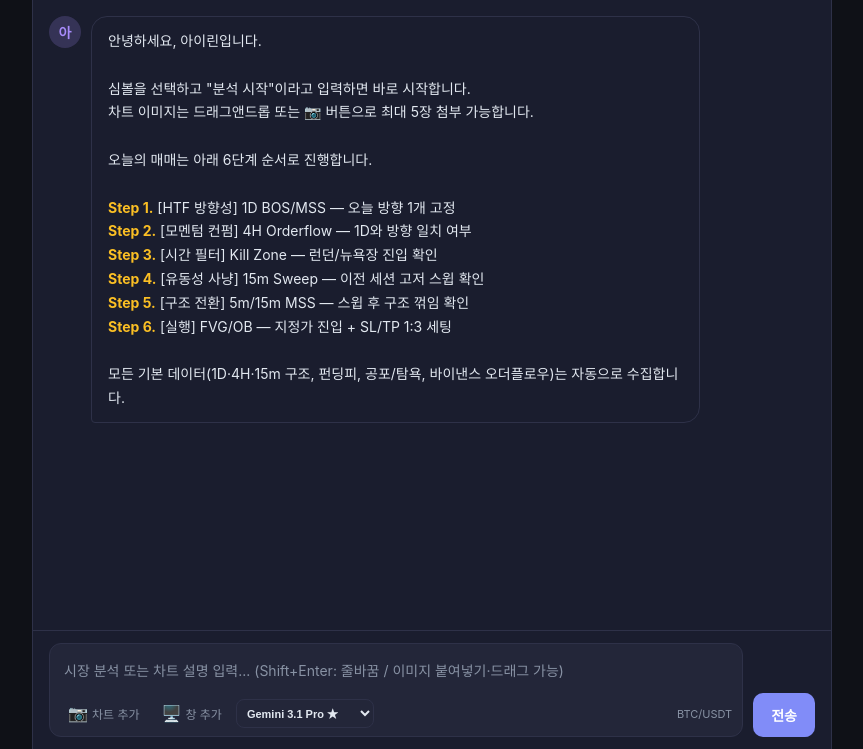
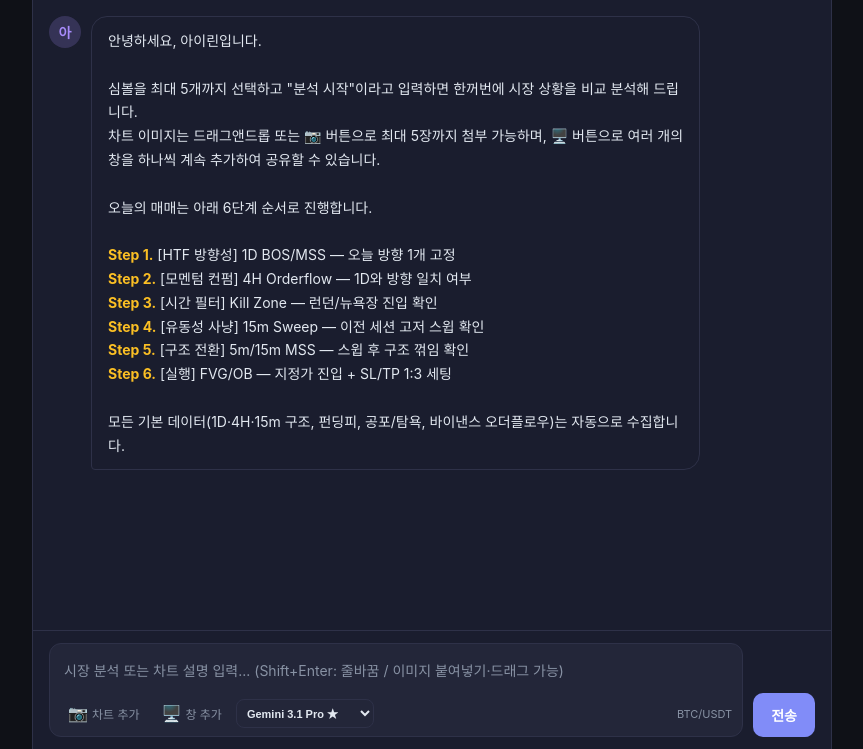
Before and after one commit to LEODIO2026/irene-bot, a Python web app: template execution/templates/trade_assistant.html in a window 1280 px wide. Shown: the part 51-800 px from the top of the page, without its empty margins (208-1071 px from the left). Run offline with Jinja, Linux system fonts and the light colour scheme; the template is opened without the code that fills it, so the values that code supplies are empty.

Commit message:
fix: 창 추가 및 심볼 다중 선택 한도 확대 및 캡처 안정성 개선

```diff
--- a/execution/templates/trade_assistant.html
+++ b/execution/templates/trade_assistant.html
@@ -560,8 +560,8 @@
         <div class="avatar">아</div>
         <div class="bubble">안녕하세요, 아이린입니다.
 
-심볼을 선택하고 "분석 시작"이라고 입력하면 바로 시작합니다.
-차트 이미지는 드래그앤드롭 또는 📷 버튼으로 최대 5장 첨부 가능합니다.
+심볼을 최대 5개까지 선택하고 "분석 시작"이라고 입력하면 한꺼번에 시장 상황을 비교 분석해 드립니다.
+차트 이미지는 드래그앤드롭 또는 📷 버튼으로 최대 5장까지 첨부 가능하며, 🖥️ 버튼으로 여러 개의 창을 하나씩 계속 추가하여 공유할 수 있습니다.
 
 오늘의 매매는 아래 6단계 순서로 진행합니다.
 
@@ -657,6 +657,8 @@ let attachedImages = [];   // [{ b64, mime, dataUrl }, ...]  최대 5장
 let hasPosition = false;
 let selectedModel = 'gemini-3.1-pro-preview';
 const MAX_IMAGES = 5;
+const MAX_SYMBOLS = 5;
+const MAX_STREAMS = 5;
 let lastPayload = null;    // 마지막 전송 페이로드 (재시도용)
 let lastKnownPrice = 0;    // 마지막으로 수신한 현재가 (SL→TP 1:3 계산용)
 
@@ -678,8 +680,8 @@ function toggleSymbol(btn) {
       showToast('최소 한 개의 심볼은 선택되어야 해요.', 'error');
     }
   } else {
-    if (selectedSymbols.length >= 3) {
-      showToast('동시 분석은 최대 3개까지 가능해요.', 'error');
+    if (selectedSymbols.length >= MAX_SYMBOLS) {
+      showToast(`동시 분석은 최대 ${MAX_SYMBOLS}개까지 가능해요.`, 'error');
       return;
     }
     btn.classList.add('active');
@@ -711,8 +713,8 @@ async function addScreenCapture() {
     showToast('이 브라우저는 화면 캡처를 지원하지 않아요.', 'error');
     return;
   }
-  if (screenStreams.length >= 3) {
-    showToast('창은 최대 3개까지 동시에 공유할 수 있어요.', 'error');
+  if (screenStreams.length >= MAX_STREAMS) {
+    showToast(`창은 최대 ${MAX_STREAMS}개까지 동시에 공유할 수 있어요.`, 'error');
     return;
   }
 
@@ -723,17 +725,23 @@ async function addScreenCapture() {
     const stream = await navigator.mediaDevices.getDisplayMedia({
       video: { cursor: 'always' }, audio: false,
     });
+
+    // 비디오 트랙에서 캔버스로 캡처하기 위한 비디오 엘리먼트 생성 (메모리상)
+    const video = document.createElement('video');
+    video.srcObject = stream;
+    video.muted = true;
+    await video.play();
+
     const track = stream.getVideoTracks()[0];
-    const capture = new ImageCapture(track);
     const id = Date.now();
     const label = track.label || `창 ${screenStreams.length + 1}`;
 
-    const entry = { id, stream, capture, label };
+    const entry = { id, stream, video, label };
     screenStreams.push(entry);
     track.addEventListener('ended', () => removeScreenCapture(id));
 
     renderStreamBadges();
-    showToast(`"${label.slice(0, 20)}" 공유 시작!`, 'success');
+    showToast(`"${label.slice(0, 20)}" 추가됨! 다른 창도 계속 추가할 수 있어요.`, 'success');
   } catch (e) {
     if (e.name !== 'NotAllowedError') {
       showToast('화면 캡처 실패: ' + e.message, 'error');
@@ -766,13 +774,19 @@ async function grabScreenFrames() {
   const frames = [];
   for (const entry of [...screenStreams]) {
     try {
-      const bitmap = await entry.capture.grabFrame();
+      const video = entry.video;
+      if (!video || video.readyState < 2) continue;
+
       const canvas = document.createElement('canvas');
-      canvas.width = bitmap.width; canvas.height = bitmap.height;
-      canvas.getContext('2d').drawImage(bitmap, 0, 0);
+      canvas.width = video.videoWidth;
+      canvas.height = video.videoHeight;
+      const ctx = canvas.getContext('2d');
+      ctx.drawImage(video, 0, 0, canvas.width, canvas.height);
+
       const dataUrl = canvas.toDataURL('image/jpeg', 0.85);
       frames.push({ b64: dataUrl.split(',')[1], mime: 'image/jpeg', dataUrl });
     } catch (e) {
+      console.error('캡처 실패:', e);
       removeScreenCapture(entry.id);
     }
   }
```
